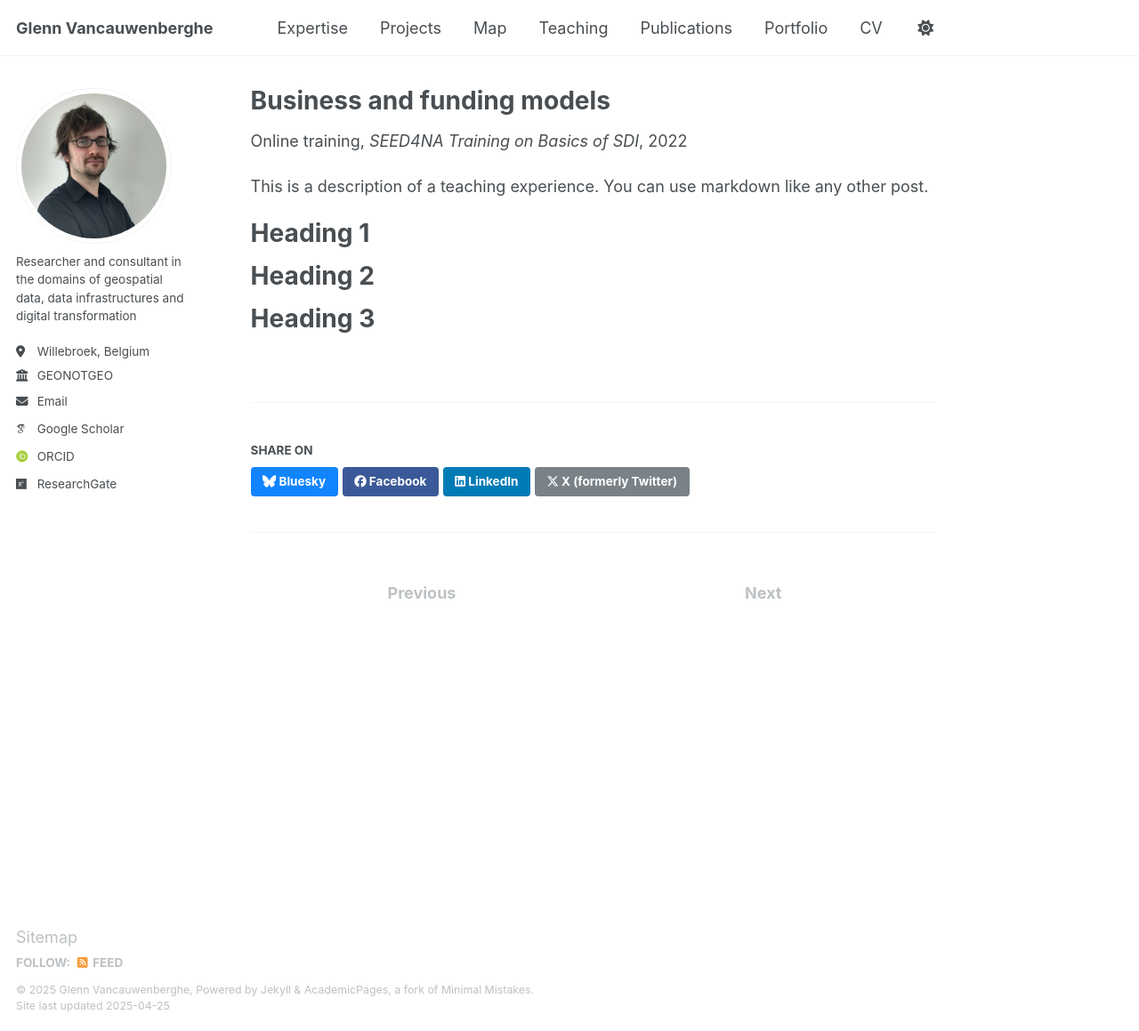
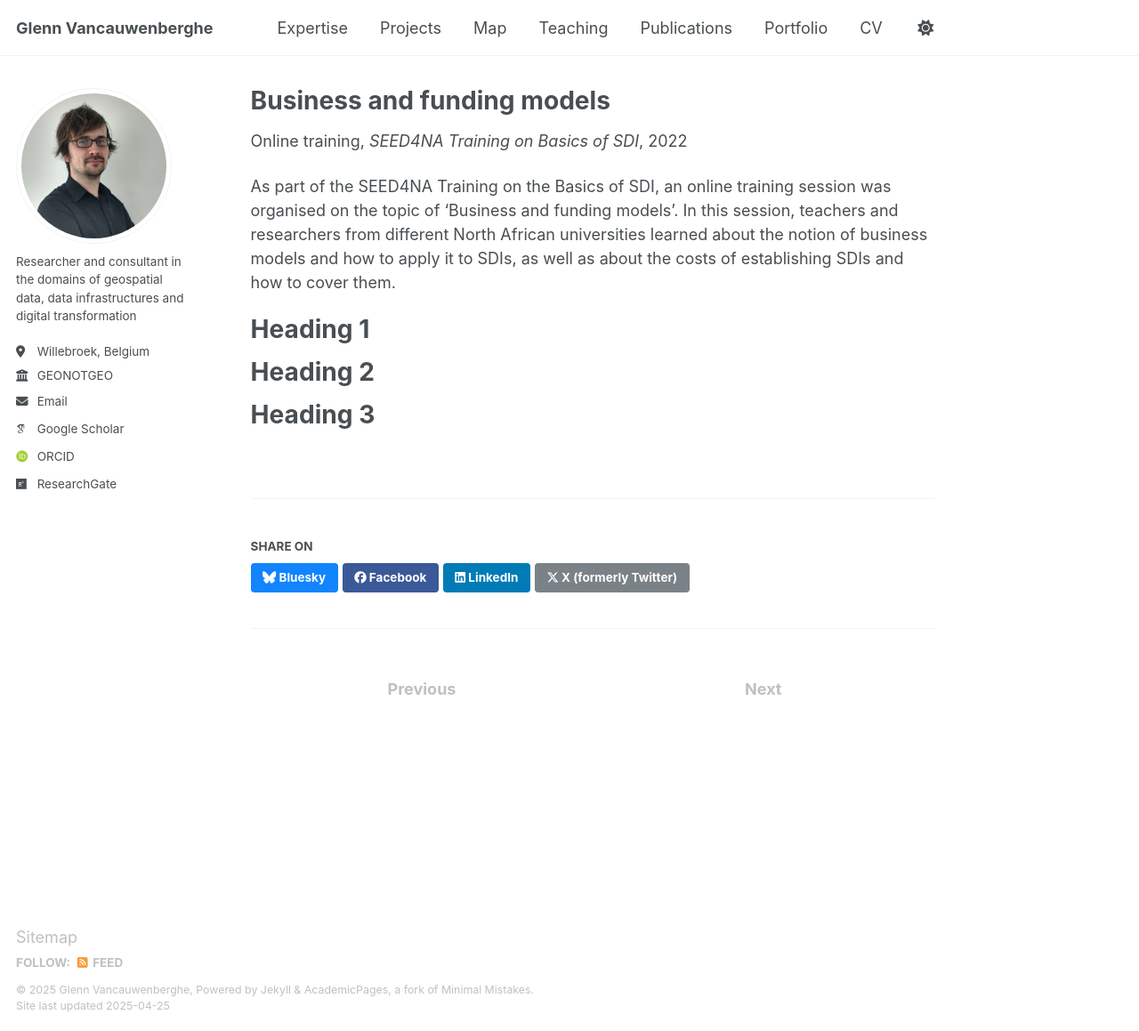
Before and after one commit to GVancauwenberghe/gvancauwenberghe.github.io, a Jekyll site: the page built from _teaching/teaching-5.md, in a window 1280 px wide and 1159 px high. Shown: the whole window at 89% size. Built offline with Jekyll 4.4.1, drawn with Linux system fonts in a browser that asks for light colours; some web fonts are replaced.

Commit message:
Update teaching-5.md

```diff
--- a/_teaching/teaching-5.md
+++ b/_teaching/teaching-5.md
@@ -8,7 +8,7 @@ date: 2022-01-25
 location: "Online"
 ---
 
-This is a description of a teaching experience. You can use markdown like any other post.
+As part of the SEED4NA Training on the Basics of SDI, an online training session was organised on the topic of 'Business and funding models'. In this session, teachers and researchers from different North African universities learned about the notion of business models and how to apply it to SDIs, as well as about the costs of establishing SDIs and how to cover them.
 
 Heading 1
 ======
```
